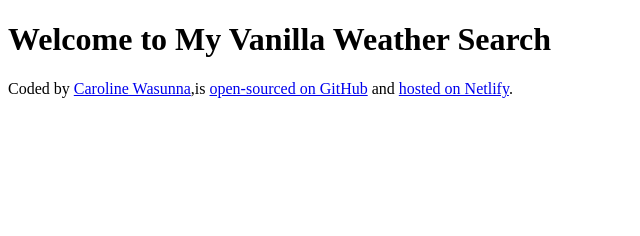
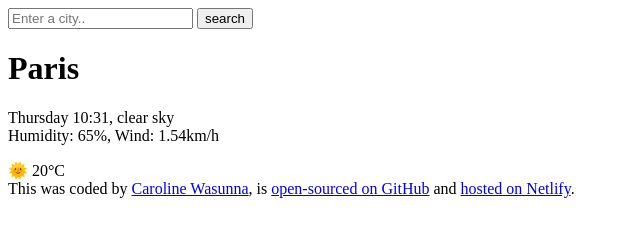
Before and after one commit to carolinewasunna/my-vanilla-weather-search, a plain HTML site: page index.html in a window 1280 px wide. Shown: the whole page, without its empty margins (0-640 px from the left). Drawn offline with Linux system fonts and the light colour scheme.

Commit message:
Added the HTML to the project.

```diff
--- a/index.html
+++ b/index.html
@@ -6,7 +6,30 @@
     <title>My Vanilla Weather Search App</title>
 </head>
 <body>
- <h1>Welcome to My Vanilla Weather Search</h1>
- <footer>Coded by <a href="https://github.com/carolinewasunna" target="_blank">Caroline Wasunna</a>,is <a href="https://github.com/carolinewasunna/my-vanilla-weather-search" target="_blank">open-sourced on GitHub</a> and <a href="https://caroline-wasunna-weather-app.netlify.app/" target="_blank">hosted on Netlify</a>.</footer>
+    <header
+    ><form>
+        <input type="search" placeholder="Enter a city.." required/>
+        <input type="submit" value="search"/>
+    </form>
+</header>
+    <main>
+        <div>
+ <h1>Paris</h1>
+
+ <p>
+    Thursday 10:31, clear sky
+    <br/>
+    Humidity: 65%, Wind: 1.54km/h
+    </p>
+        </div>
+
+    <div>🌞 20°C</div>
+
+
+</main>
+
+ <footer>This was coded by <a href="https://github.com/carolinewasunna" target="_blank">Caroline Wasunna</a>,
+    is <a href="https://github.com/carolinewasunna/my-vanilla-weather-search" target="_blank">open-sourced on GitHub</a>
+     and <a href="https://caroline-wasunna-weather-app.netlify.app/" target="_blank">hosted on Netlify</a>.</footer>
 </body>
 </html>
```
